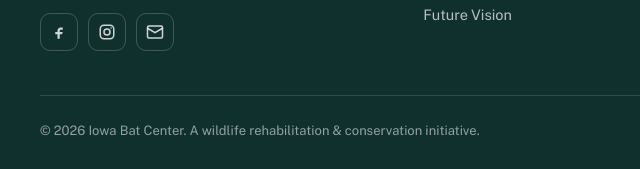
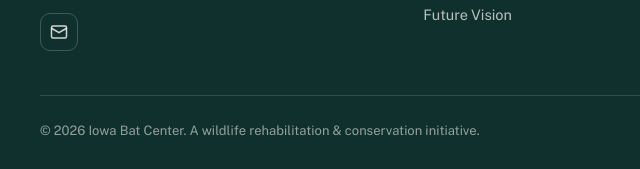
Before and after one commit to myles-mf/iowa-bat-center, a plain HTML site: page index.html in a window 1280 px wide. Shown: the part 9073-9242 px from the top of the page, 0-640 px from the left. Drawn offline with nearby package versions, Linux system fonts and the light colour scheme.

Commit message:
Remove Facebook and Instagram links from footer

```diff
--- a/index.html
+++ b/index.html
@@ -353,8 +353,6 @@
         </a>
         <p>A wildlife rehabilitation and conservation initiative helping injured, orphaned, and displaced bats across Iowa.</p>
         <div class="socials">
-          <a href="https://www.facebook.com/iowabatcenter" aria-label="Iowa Bat Center on Facebook" target="_blank" rel="noopener"><svg viewBox="0 0 24 24" fill="currentColor"><path d="M14 9h3V6h-3c-2.2 0-4 1.8-4 4v2H7v3h3v6h3v-6h3l1-3h-4v-2c0-.6.4-1 1-1Z"/></svg></a>
-          <a href="https://www.instagram.com/iowabatcenter" aria-label="Iowa Bat Center on Instagram" target="_blank" rel="noopener"><svg viewBox="0 0 24 24" fill="none" stroke="currentColor" stroke-width="2"><rect x="3" y="3" width="18" height="18" rx="5"/><circle cx="12" cy="12" r="4"/><circle cx="17.5" cy="6.5" r="1" fill="currentColor" stroke="none"/></svg></a>
           <a href="mailto:info@iowabatcenter.org" aria-label="Email Iowa Bat Center"><svg viewBox="0 0 24 24" fill="none" stroke="currentColor" stroke-width="2"><rect x="2" y="4" width="20" height="16" rx="2"/><path d="m2 7 10 6 10-6"/></svg></a>
         </div>
       </div>
```
